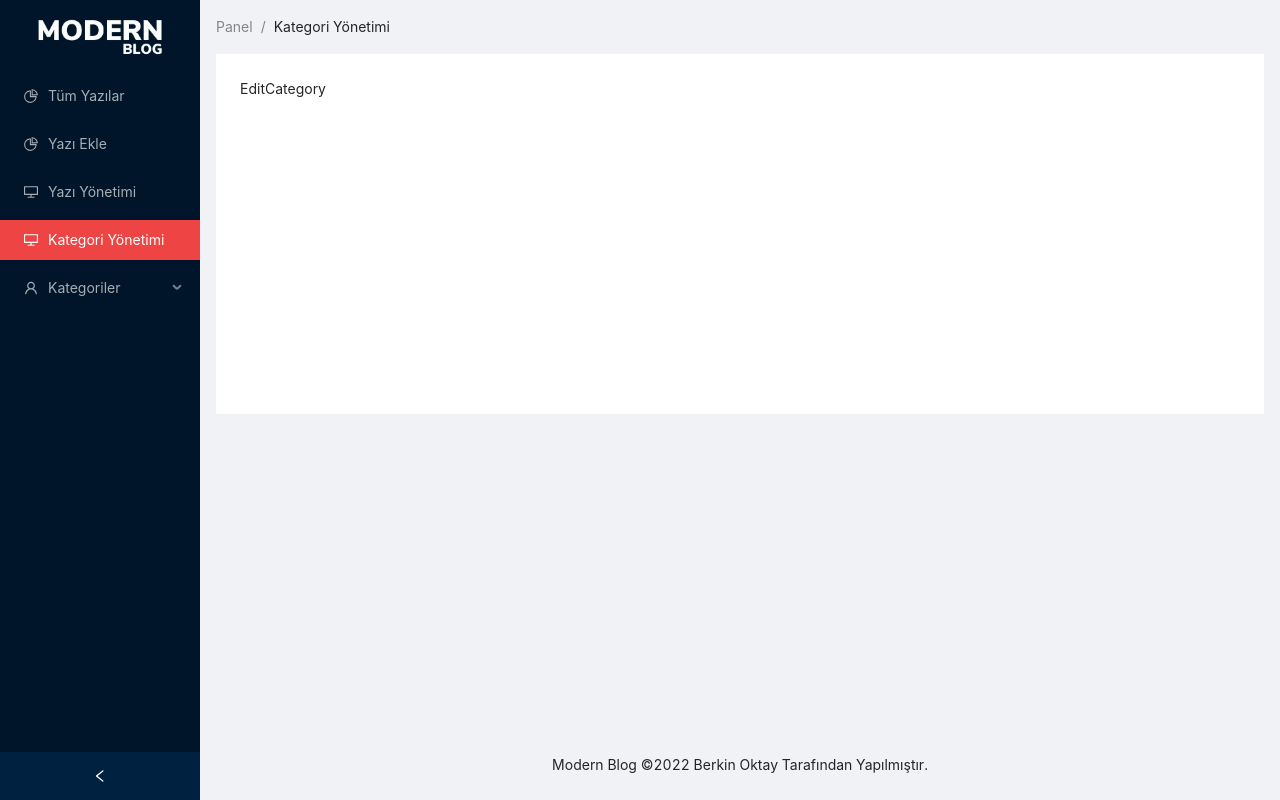
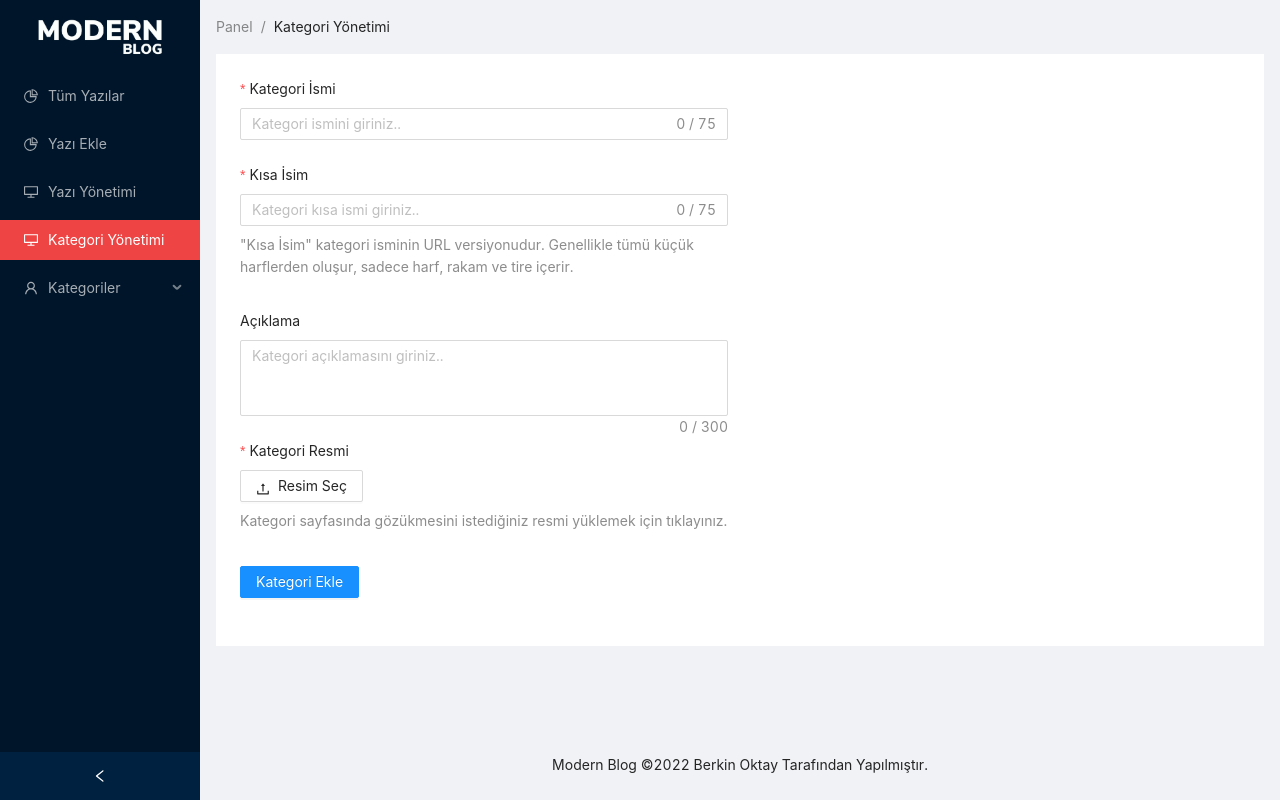
Before and after one commit to berkinoktay/blog-app-firebase-react, a React (Create React App) app: page /panel/kategori-yonetimi in a window 1280 px wide. Built offline with nearby package versions, Linux system fonts and the light colour scheme.

Commit message:
Firebase kategori ve resim ekleme ayarları yapıldı

```diff
--- a/package.json
+++ b/package.json
@@ -7,11 +7,13 @@
     "@testing-library/react": "^13.2.0",
     "@testing-library/user-event": "^13.5.0",
     "antd": "^4.20.5",
+    "firebase": "^9.6.11",
     "react": "^18.1.0",
     "react-dom": "^18.1.0",
     "react-icons": "^4.3.1",
     "react-router-dom": "^6.3.0",
     "react-scripts": "5.0.1",
+    "uuid": "^8.3.2",
     "web-vitals": "^2.1.4"
   },
   "scripts": {
--- a/src/App.js
+++ b/src/App.js
@@ -6,7 +6,7 @@ import Category from './pages/Category';
 import AddPost from './components/Panel/AddPost';
 import AllPosts from './components/Panel/AllPosts';
 import EditPost from './components/Panel/EditPost';
-import EditCategory from './components/Panel/EditCategory';
+import EditCategory from './pages/EditCategory';
 // import Home from './pages/Home';
 // import Panel from './pages/Panel';
 const Home = lazy(() => import('./pages/Home'));
--- a/src/components/Main/BlogPostGrid.js
+++ b/src/components/Main/BlogPostGrid.js
@@ -18,8 +18,8 @@ const BlogPostGrid = () => {
       </a>
 
       <div className="px-4 py-6">
-        <h4 className="text-xl font-mediumAFEFE">
-          <a href="#/" className="group-hover:text-red-500">
+        <h4 className="text-xl font-medium">
+          <a href="#/" className="group-hover:text-red-500 line-clamp-2">
             Read This To Change How You Mind
           </a>
         </h4>
--- a/src/components/Main/BlogPostHorizontal.js
+++ b/src/components/Main/BlogPostHorizontal.js
@@ -3,14 +3,14 @@ import { useParams } from 'react-router-dom';
 const BlogPostHorizontal = () => {
   const { categoryName } = useParams();
   return (
-    <article className="group rounded overflow-hidden w-full flex items-center bg-white shadow">
+    <article className="group rounded overflow-hidden w-full grid grid-cols-2 items-center bg-white shadow">
       <a href="#/">
         <div className="relative overflow-hidden">
           <div className="opacity-0 group-hover:opacity-50 absolute inset-0 w-full h-full bg-gray-900 z-10 transform transition-all ease-in duration-600 "></div>
           <img
             src="https://api.noudeveloper.com/uploads/thumb_19_af7ee7e31a.jpg"
             alt=""
-            className="max-w-sm group-hover:scale-110 object-cover transform ease-in duration-300"
+            className=" group-hover:scale-110 object-cover transform ease-in duration-300"
           />
         </div>
       </a>
@@ -19,8 +19,8 @@ const BlogPostHorizontal = () => {
         <div className="capitalize text-sm text-red-500 mb-3">
           {categoryName}
         </div>
-        <h4 className="text-xl font-mediumAFEFE">
-          <a href="#/" className="group-hover:text-red-500">
+        <h4 className="text-xl font-medium">
+          <a href="#/" className="group-hover:text-red-500 line-clamp-2">
             Read This To Change How You Mind
           </a>
         </h4>
--- a/src/components/Panel/EditCategory.js
+++ /dev/null
@@ -1,7 +0,0 @@
-import React from 'react';
-
-const EditCategory = () => {
-  return <div>EditCategory</div>;
-};
-
-export default EditCategory;
--- /dev/null
+++ b/src/firebase.js
@@ -0,0 +1,20 @@
+// Import the functions you need from the SDKs you need
+import { initializeApp } from 'firebase/app';
+import { getStorage } from 'firebase/storage';
+import { getFirestore } from 'firebase/firestore';
+
+// Your web app's Firebase configuration
+const firebaseConfig = {
+  apiKey: 'AIzaSyC6BhUrVth0U5AmrYXnkZEfeYUol-B3bsg',
+  authDomain: 'bitirme-odevi-92b35.firebaseapp.com',
+  projectId: 'bitirme-odevi-92b35',
+  storageBucket: 'bitirme-odevi-92b35.appspot.com',
+  messagingSenderId: '504261864302',
+  appId: '1:504261864302:web:1a267928ed812a49ae6f7f',
+};
+
+// Initialize Firebase
+const app = initializeApp(firebaseConfig);
+// Initialize Cloud Firestore and get a reference to the service
+export const db = getFirestore(app);
+export const storage = getStorage(app);
--- a/src/index.css
+++ b/src/index.css
@@ -2,6 +2,9 @@
 @tailwind components;
 .ant-menu-item.ant-menu-item-selected {
   background-color: #ef4444 !important;
+}
+.ant-form-item-extra {
+  margin: 0.5rem 0;
 }
 @tailwind utilities;
 
--- /dev/null
+++ b/src/pages/EditCategory.js
@@ -0,0 +1,184 @@
+import React, { useState } from 'react';
+import { v4 as uuidv4 } from 'uuid';
+import { ref, uploadBytesResumable, getDownloadURL } from 'firebase/storage';
+import { collection, addDoc, serverTimestamp } from 'firebase/firestore';
+import { Form, Input, Button, message, Upload, Progress } from 'antd';
+import { UploadOutlined } from '@ant-design/icons';
+
+import { slugify } from '../constants';
+import { storage, db } from '../firebase';
+
+const EditCategory = () => {
+  const [uploadFile, setUploadFile] = useState({});
+  const [submitting, setSubmitting] = useState(false);
+  const [progress, setProgress] = useState(0);
+  const [form] = Form.useForm();
+  const { TextArea } = Input;
+
+  const onFinish = async (values) => {
+    setSubmitting(true);
+    const imageRef = ref(
+      storage,
+      `categoriesBanner/${uploadFile.name}-${uploadFile.uid}`
+    );
+    const uploadImage = uploadBytesResumable(imageRef, uploadFile);
+
+    uploadImage.on(
+      'state_changed',
+      (snapshot) => {
+        const progressPercent = Math.round(
+          (snapshot.bytesTransferred / snapshot.totalBytes) * 100
+        );
+        setProgress(progressPercent);
+      },
+      (err) => {
+        console.log(err);
+      },
+      async () => {
+        await getDownloadURL(uploadImage.snapshot.ref)
+          .then((url) => {
+            addDoc(collection(db, 'categories'), {
+              categoryId: uuidv4(),
+              categoryName: values.name,
+              categorySlug: values.slug,
+              categoryDesc: values.aciklama,
+              timestamp: serverTimestamp(),
+              categoryImage: url,
+            });
+          })
+          .then(() => {
+            form.resetFields();
+            setSubmitting(false);
+            message.success('Kategori başarılı bir şekilde eklendi.');
+            setProgress(0);
+          })
+          .catch((err) => {
+            setSubmitting(false);
+            console.log(err);
+            message.error('Kategori eklenirken bir hata oluştu.');
+          });
+      }
+    );
+  };
+
+  const beforeUpload = (file) => {
+    if (!['image/jpeg', 'image/png'].includes(file.type)) {
+      message.error(`${file.name} geçersiz resim dosyası.`, 2);
+      return null;
+    }
+    setUploadFile(file);
+    return false;
+  };
+
+  const normFile = (e) => {
+    console.log('Upload event:', e);
+    if (Array.isArray(e)) {
+      return e;
+    }
+    return e && e.fileList;
+  };
+  const categoryNameChange = (e) => {
+    form.setFieldsValue({ slug: slugify(e.target.value) }); // slug'ın değerini değiştiriyoruz.
+  };
+  return (
+    <div className="grid grid-cols-2 gap-6">
+      <Form
+        name="nest-messages"
+        onFinish={onFinish}
+        layout="vertical"
+        form={form}
+      >
+        <Form.Item
+          name="name"
+          label="Kategori İsmi"
+          rules={[
+            {
+              required: true,
+              message: 'Lütfen kategori ismini giriniz.',
+            },
+          ]}
+        >
+          <Input
+            placeholder="Kategori ismini giriniz.."
+            showCount
+            maxLength={75}
+            onChange={categoryNameChange}
+          />
+        </Form.Item>
+        <Form.Item
+          name="slug"
+          label="Kısa İsim"
+          rules={[
+            {
+              required: true,
+              message: 'Kısa isim boş bırakılamaz!.',
+            },
+          ]}
+          extra={
+            <span className="mt-5">
+              "Kısa İsim" kategori isminin URL versiyonudur. Genellikle tümü
+              küçük harflerden oluşur, sadece harf, rakam ve tire içerir.
+            </span>
+          }
+        >
+          <Input
+            placeholder="Kategori kısa ismi giriniz.."
+            showCount
+            maxLength={75}
+          />
+        </Form.Item>
+
+        <Form.Item name="aciklama" label="Açıklama">
+          <TextArea
+            placeholder="Kategori açıklamasını giriniz.."
+            showCount
+            maxLength={300}
+            autoSize={{ minRows: 3, maxRows: 5 }}
+          />
+        </Form.Item>
+        <Form.Item
+          name="Kategori Resmi"
+          label="Kategori Resmi"
+          valuePropName="fileList"
+          getValueFromEvent={normFile}
+          extra="Kategori sayfasında gözükmesini istediğiniz resmi yüklemek için tıklayınız."
+          rules={[
+            {
+              required: true,
+              message: 'Lütfen bir resim seçiniz.',
+            },
+          ]}
+        >
+          <Upload
+            name="banner"
+            listType="picture"
+            maxCount={1}
+            beforeUpload={beforeUpload}
+          >
+            <Button icon={<UploadOutlined />}>Resim Seç</Button>
+          </Upload>
+        </Form.Item>
+        {progress === 0 ? null : (
+          <Form.Item extra="Resim yükleniyor..">
+            <div style={{ width: 340 }}>
+              <Progress
+                percent={progress}
+                size="small"
+                status="active"
+                strokeWidth={12}
+              />
+            </div>
+          </Form.Item>
+        )}
+
+        <Form.Item>
+          <Button type="primary" htmlType="submit" loading={submitting}>
+            Kategori Ekle
+          </Button>
+        </Form.Item>
+      </Form>
+    </div>
+  );
+};
+
+export default EditCategory;
```
